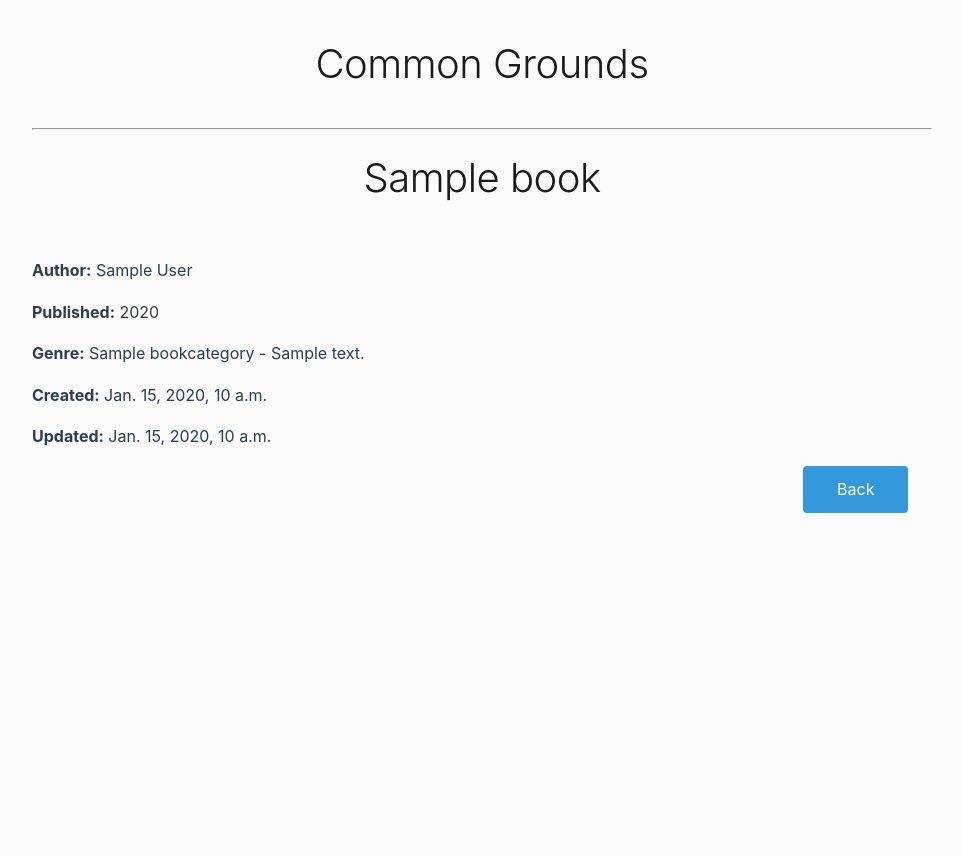
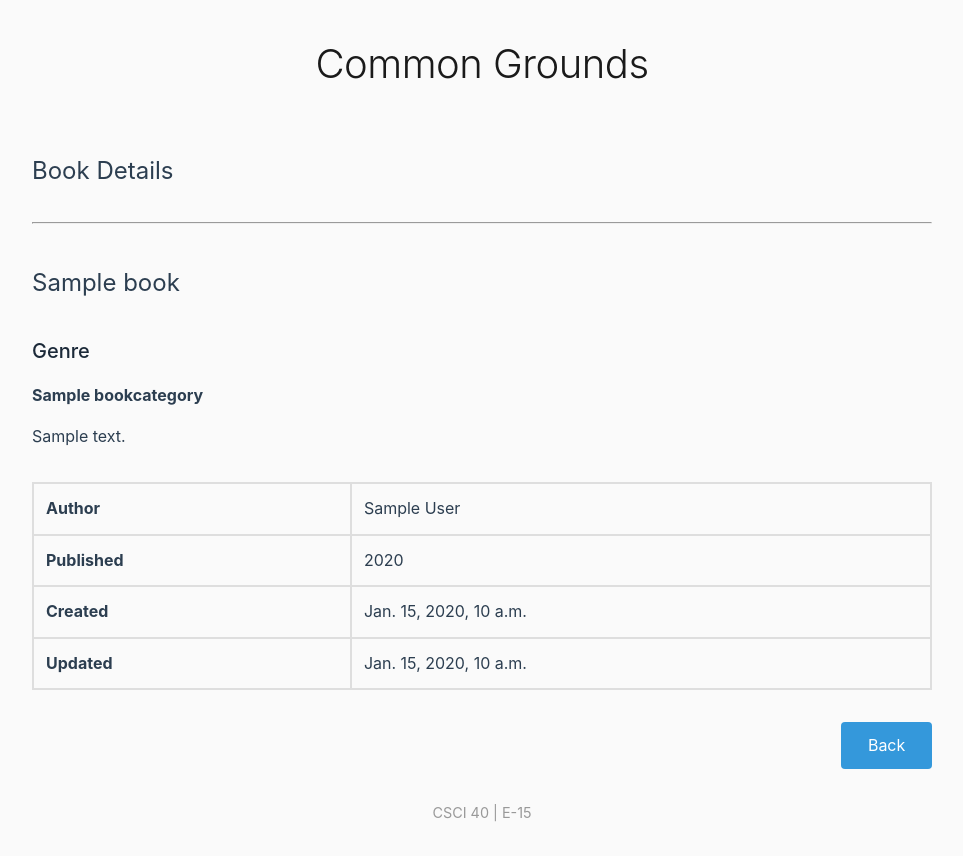
Before and after one commit to PolarBear9905/commongrounds-E-15, a Django app: page /bookclub/book/1/ in a window 1280 px wide. Shown: the whole page, without its empty margins (158-1121 px from the left). Before the commit the page ends 513 px from the top, so only its background shows below. Run offline with Django 5.2, Linux system fonts and the light colour scheme; tables that the repository leaves empty hold one stand-in row (values such as "Sample post").

Commit message:
Apply Uniform Template Styling

```diff
--- a/bookclub/templates/bookclub/book_detail.html
+++ b/bookclub/templates/bookclub/book_detail.html
@@ -3,15 +3,33 @@
 {% block title %}Book Club Details{% endblock %}
 
 {% block content %}
+    <h2>Book Details</h2>
     <hr>
-    <h1>{{ book.title }}</h1>
-    <p><b>Author:</b> {{ book.author }}</p>
-    <p><b>Published:</b> {{ book.publication_year }}</p>
-
-    <p><b>Genre:</b> {{ book.genre.name }} - {{ book.genre.description }}</p>
-
-    <p><b>Created:</b> {{ book.created_on }}</p>
-    <p><b>Updated:</b> {{ book.updated_on }}</p>
-
-    <a href="/bookclub/books"class="back-btn btn">Back</a>
+    <h2>{{ book.title }}</h2>
+    <h3>Genre</h3>
+    {% if book.genre %}
+    <h4>{{ book.genre.name }}</h4>
+    <p>{{ book.genre.description }}</p>
+    {% else %}
+    <h4>None</h4>
+    {% endif %}
+    <table>
+        <tr>
+            <th>Author</th>
+            <td>{{ book.author }}</td>
+        </tr>
+        <tr>
+            <th>Published</th>
+            <td>{{ book.publication_year }}</td>
+        </tr>
+        <tr>
+            <th>Created</th>
+            <td>{{ book.created_on }}</td>
+        </tr>
+        <tr>
+            <th>Updated</th>
+            <td>{{ book.updated_on }}</td>
+        </tr>
+    </table>
+    <a href="/bookclub/books"class="btn align-right">Back</a>
 {% endblock %}
--- a/static/css/styles.css
+++ b/static/css/styles.css
@@ -33,7 +50,7 @@ h2 {
 h3 {
     font-size: 1.25rem;
     font-weight: 450;
-    margin: 0 0 0.2rem 1rem;
+    /* margin: 0 0 0.2rem 1rem; */
     color: #1b2938;
 }
 
@@ -69,27 +122,39 @@ a:hover {
     color: #2980b9;
 }
 
-.btn {
+.btn, button {
+    display: block;
     background-color: #3498db;
     color: white;
     border: none;
-    margin: 0 auto 0 1rem;
+    margin: 0;
     padding: 0.67rem 1.67rem;
     border-radius: 4px;
     cursor: pointer;
     font-size: 1rem;
     transition: background-color 0.2s ease;
+    z-index: 2;
 }
 
-.back-btn {
-    padding: 0.67rem 2.1rem;
-    margin: 0 1.5rem 0 auto;
+.align-left {
+    display: block;
+    margin: 0 auto 0 0;
 }
+
+.align-right {
+    display: block;
+    margin: 0 0 0 auto;
+}
+
+.margin-left {margin-left: 1rem;}
+.margin-left-2 {margin-left: 2rem;}
 
 .btn:hover {
     background-color: #2980b9;
     color: white;
 }
+
+
 
 table {
     width: 100%;
@@ -104,6 +169,9 @@ table th, table td {
     border: 2px solid #dedede;
 }
 
-/* table tr:nth-child(even) {
-    background-color: #dedede;
-} */
+footer {
+    margin-top: 2rem;
+    text-align: center;
+    color: #999;
+    font-size: 0.9rem;
+}
--- a/templates/base.html
+++ b/templates/base.html
@@ -12,6 +12,9 @@
     <div id="content">
         {% block content %}{% endblock %}
     </div>
+    <footer>
+        <p>CSCI 40 | E-15</p>
+    </footer>
     {% block scripts %}{% endblock %}
 </body>
 </html>
```
Also changed, not shown: other parts of static/css/styles.css (+54 -1 lines), bookclub/templates/bookclub/book_list.html (+15 -13 lines), commissions/templates/commissions/request_detail.html (+9 -5 lines), commissions/templates/commissions/request_list.html (+12 -6 lines), diyprojects/templates/projects/project_detail.html (+17 -10 lines), diyprojects/templates/projects/project_list.html (+14 -6 lines), localevents/templates/event_detail.html (+36 -20 lines), localevents/templates/event_list.html (+20 -18 lines), merchstore/templates/merchstore/product_detail.html (+13 -9 lines), merchstore/templates/merchstore/product_list.html (+7 -4 lines).
